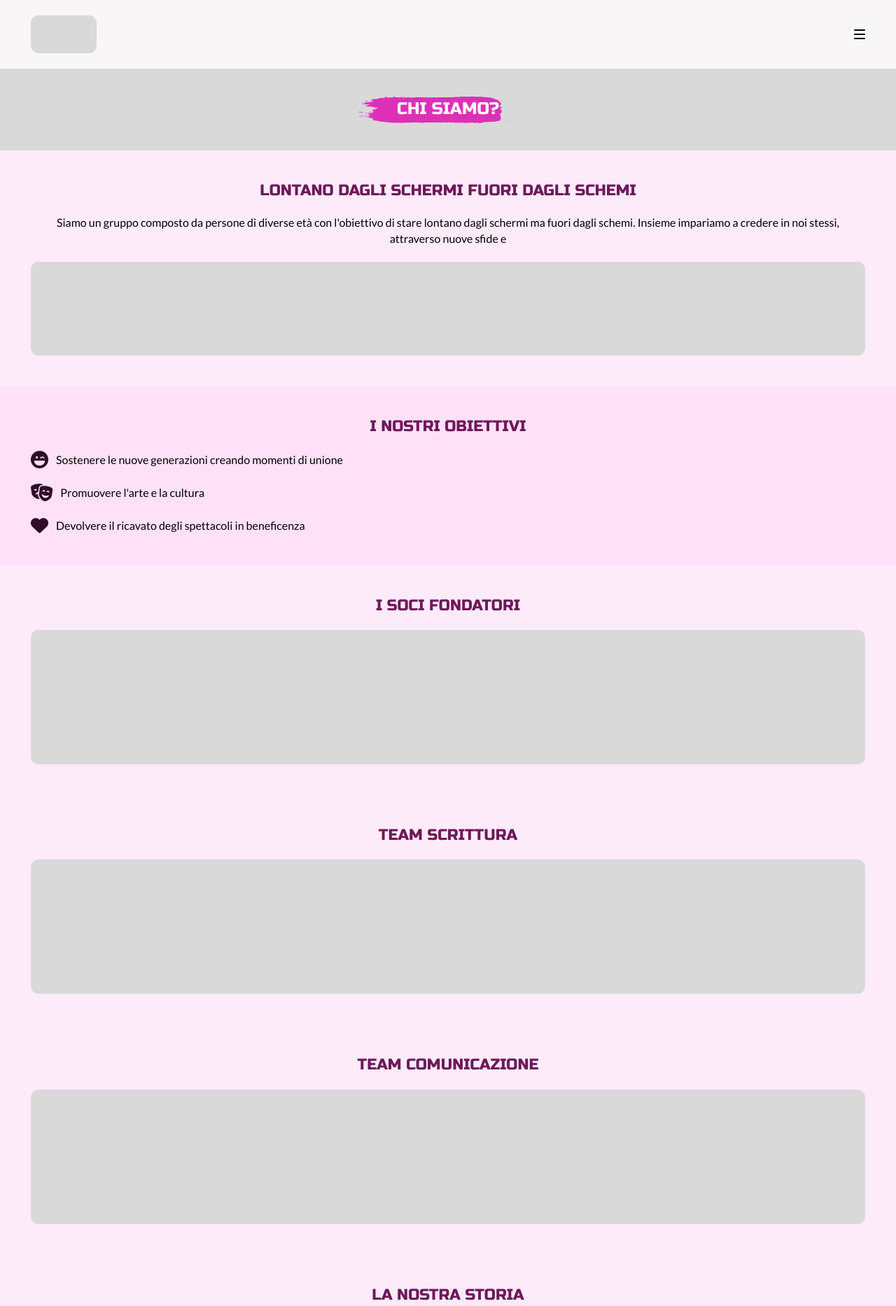
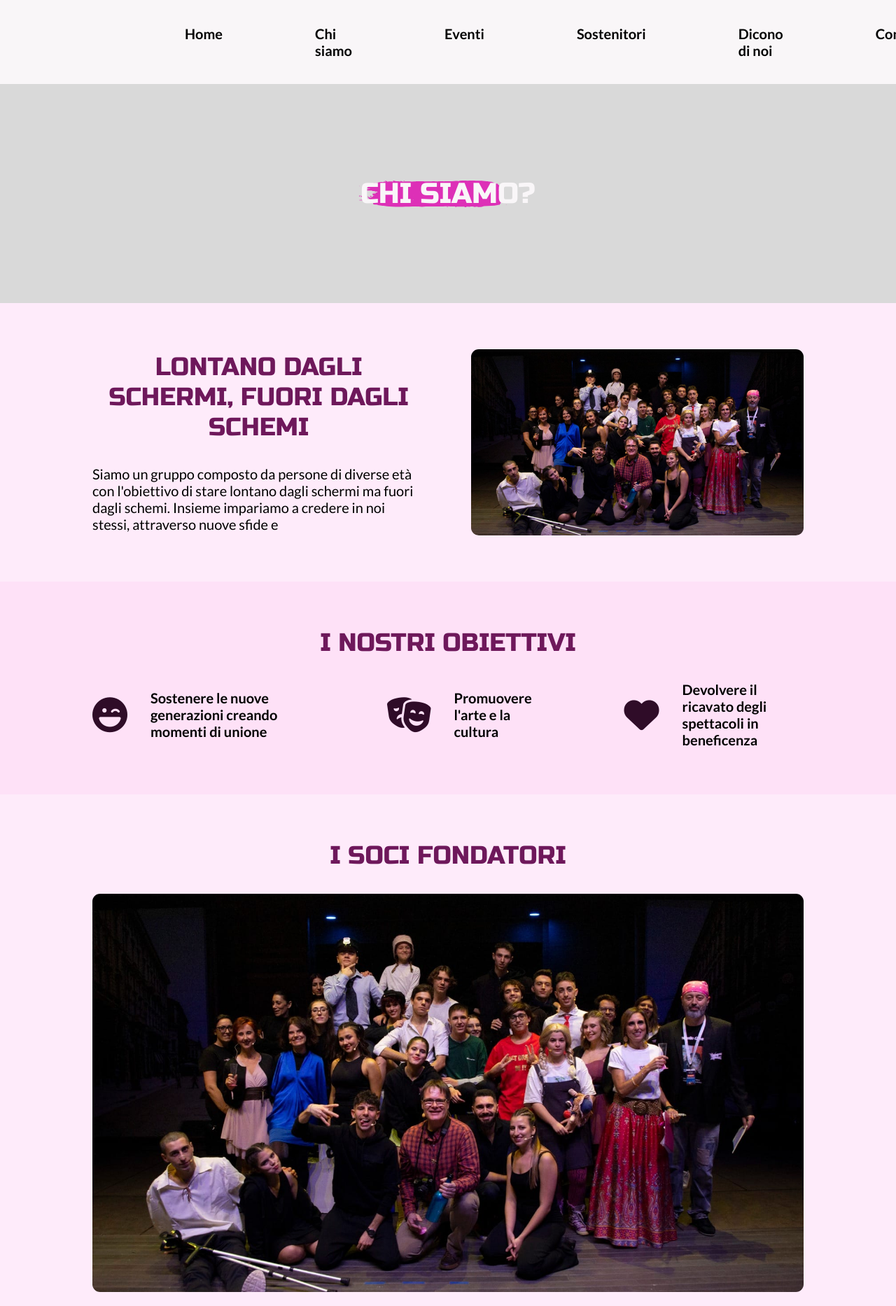
Before and after one commit to f3de55/afkprogettogiovani-mod-08-24, an Astro site: page /afkprogettogiovani/chi-siamo in a window 1280 px wide. Shown: the top 1866 px of the page at 70% size. Built offline with nearby package versions, Linux system fonts and the light colour scheme; Astro itself is replaced by a stand-in of ours.

Commit message:
Draft desktop version

```diff
--- a/src/components/BulletPoint.astro
+++ b/src/components/BulletPoint.astro
@@ -4,7 +4,7 @@ const {icon, text} = Astro.props;
 
 <div>
     <i class={icon}></i>
-    <p>{text}</p>
+    <p class="bold">{text}</p>
 </div>
 
 <style>
@@ -17,4 +17,10 @@ const {icon, text} = Astro.props;
     i {
         font-size: 1.5625rem;
     }
+
+    @media screen and (min-width: 1000px) {
+        i {
+            font-size: 3.125rem;
+        }
+    }
 </style>
--- a/src/components/Button.astro
+++ b/src/components/Button.astro
@@ -20,4 +20,10 @@ const { text, icon = "fa-solid fa-chevron-right" } = Astro.props;
         background: var(--pink-3);
         color: var(--black-1);
     }
+
+    @media screen and (min-width: 1000px) {
+        button {
+            padding: var(--border-radius) var(--space-s);
+        }
+    }
 </style>
--- a/src/components/ButtonLink.astro
+++ b/src/components/ButtonLink.astro
@@ -18,4 +18,10 @@ const { url, text, icon = "fa-solid fa-chevron-right" } = Astro.props;
         background: var(--pink-3);
         color: var(--black-1);
     }
+
+    @media screen and (min-width: 1000px) {
+        a {
+            padding: var(--border-radius) var(--space-s);
+        }
+    }
 </style>
--- a/src/components/ContactInfo.astro
+++ b/src/components/ContactInfo.astro
@@ -1,4 +1,5 @@
 <section class="section-light">
+  <div>
       <!-- Contacts -->
       <div class="contacts">
           <h2>CONTATTACI</h2>
@@ -123,6 +124,7 @@
               </a>
           </div>
       </div>
+    </div>
 </section>
 
 <style>
--- a/src/components/EventCard.astro
+++ b/src/components/EventCard.astro
@@ -1,17 +1,22 @@
 ---
-const { title, text, date, place } = Astro.props;
+const { title, text, date, place, img, alt } = Astro.props;
 
 import Button from './Button.astro';
 import ButtonLink from './ButtonLink.astro';
+import BulletPoint from './BulletPoint.astro';
+
+import { Image } from 'astro:assets';
 ---
 
 <div class="card">
-    <div class="placeholder" id="placeholder1"></div>
+    <div>
+        <Image src={img} alt={alt} />
+    </div>
     <div class="info">
         <h3>{title}</h3>
         <p>{text}</p>
-        <p class="bold"><i class="fa-solid fa-location-dot"></i>{place}</p>
-        <p class="bold"><i class="fa-solid fa-clock"></i>{date}</p>
+        <BulletPoint icon="fa-solid fa-location-dot" text={place} />
+        <BulletPoint icon="fa-solid fa-clock" text={date} />
         <Button text="Scopri di più" />
     </div>
 </div>
@@ -21,6 +26,7 @@ import ButtonLink from './ButtonLink.astro';
         <span id="modal-close"><i class="fa-solid fa-xmark"></i></span>
         <h2>{title.toUpperCase()}</h2>
         <p>{text}</p>
+
         <p class="bold"><i class="fa-solid fa-location-dot"></i>{place}</p>
         <p class="bold"><i class="fa-solid fa-clock"></i>{date}</p>
         <p class="bold"><i class="fa-solid fa-euro-sign"></i>Ingresso a offerta libera</p>
@@ -48,6 +54,7 @@ import ButtonLink from './ButtonLink.astro';
     }
     i {
         margin-right: var(--space-s);
+        font-size: 3.125rem;
     }
 
     aside {
@@ -82,11 +89,14 @@ import ButtonLink from './ButtonLink.astro';
         font-size: 1.5625rem;
     }
 
-    #placeholder1 {
-        height: 9.125rem;
-    }
     #placeholder2 {
         height: 10.6875rem;
+    }
+
+    @media screen and (min-width: 1000px) {
+        .card {
+            flex-direction: row-reverse;
+        }
     }
 </style>
 
--- a/src/components/Header.astro
+++ b/src/components/Header.astro
@@ -93,4 +93,23 @@
     ul li a {
         display: block;
     }
+
+    @media screen and (min-width: 1000px) {
+        header {
+            padding: var(--space-s) var(--space-l);
+        }
+
+        .hamburger-icon {
+            display: none;
+        }
+
+        nav {
+            display: block;
+            position: static;
+            background: transparent;
+        }
+        ul {
+            flex-direction: row;
+        }
+    }
 </style>
--- a/src/layouts/Layout.astro
+++ b/src/layouts/Layout.astro
@@ -74,6 +74,11 @@ import Footer from '../components/Footer.astro';
         gap: var(--space-m);
         padding: var(--space-l);
     }
+    section > div {
+        display: flex;
+        flex-direction: column;
+        gap: var(--space-m);
+    }
     section > p {
         text-align: center;
     }
@@ -141,4 +146,51 @@ import Footer from '../components/Footer.astro';
         font-weight: 700;
         line-height: 120%;
     }
+
+    @media screen and (min-width: 1000px) {
+        :root {
+            --header-height: 7.5051875rem;
+
+            --space-l: 8.25rem;
+            --space-m: 4.125rem;
+            --space-s: 2.0625rem;
+        }
+
+        section {
+            flex-direction: row;
+            align-items: center;
+            padding: var(--space-m) var(--space-l);
+        }
+        section > div {
+            align-items: center;
+            gap: var(--space-s);
+            width: 100%;
+        }
+
+        /* Typography */
+        h1 {
+            font-size: 2.5625rem;
+        }
+        h2 {
+            font-size: 2.25rem;
+        }
+        h3 {
+            font-size: 2rem;
+        }
+        h4 {
+            font-size: 1.8125rem;
+        }
+        h5 {
+            font-size: 1.625rem;
+        }
+        h6 {
+            font-size: 1.4375rem;
+            line-height: 140%;
+        }
+
+        p, a, button {
+            font-size: 1.25rem;
+            line-height: 120%;
+        }
+    }
 </style>
--- a/src/pages/chi-siamo.astro
+++ b/src/pages/chi-siamo.astro
@@ -2,35 +2,53 @@
 import Layout from '../layouts/Layout.astro';
 import PageTitle from '../components/PageTitle.astro';
 import BulletPoint from '../components/BulletPoint.astro';
+
+import { Image } from 'astro:assets';
+import chisiamoImage from '../assets/chi-siamo.jpg';
 ---
 
 <Layout title="Chi siamo - AFK Progetto Giovani">
     <main>
         <PageTitle title="CHI SIAMO?" />
         <section class="section-light">
-            <h2>LONTANO DAGLI SCHERMI FUORI DAGLI SCHEMI</h2>
+            <div>
+                <h2>LONTANO DAGLI SCHERMI, FUORI DAGLI SCHEMI</h2>
                 <p>Siamo un gruppo composto da persone di diverse età con l'obiettivo di stare lontano dagli schermi ma fuori dagli schemi. Insieme impariamo a credere in noi stessi, attraverso nuove sfide e</p>
-            <div class="placeholder" id="placeholder1"></div>
+            </div>
+            <div>
+                <Image src={chisiamoImage} alt="Una foto di noi" />
+            </div>
         </section>
         <section>
+            <div>
                 <h2>I NOSTRI OBIETTIVI</h2>
+                <div class="bullet-points">
                     <BulletPoint icon="fa-solid fa-face-laugh-wink" text="Sostenere le nuove generazioni creando momenti di unione" />
                     <BulletPoint icon="fa-solid fa-masks-theater" text="Promuovere l'arte e la cultura" />
                     <BulletPoint icon="fa-solid fa-heart" text="Devolvere il ricavato degli spettacoli in beneficenza" />
+                </div>
+            </div>
         </section>
         <section class="section-light">
+            <div>
                 <h2>I SOCI FONDATORI</h2>
-            <div class="placeholder" id="placeholder2"></div>
+                <Image src={chisiamoImage} alt="Una foto di noi" />
+            </div>
         </section>
         <section class="section-light">
+            <div>
                 <h2>TEAM SCRITTURA</h2>
-            <div class="placeholder" id="placeholder2"></div>
+                <Image src={chisiamoImage} alt="Una foto di noi" />
+            </div>
         </section>
         <section class="section-light">
+            <div>
                 <h2>TEAM COMUNICAZIONE</h2>
-            <div class="placeholder" id="placeholder2"></div>
+                <Image src={chisiamoImage} alt="Una foto di noi" />
+            </div>
         </section>
         <section class="section-light">
+            <div>
                 <h2>LA NOSTRA STORIA</h2>
                 <h3 class="timeline-title"><i class="fa-solid fa-calendar"></i>2020</h3>
                 <p>Lorem ipsum dolor sit amet, consectetur adipiscing elit. Phasellus ut aliquam dui. Lorem ipsum dolor sit amet, consectetur</p>
@@ -40,23 +58,19 @@ import BulletPoint from '../components/BulletPoint.astro';
                 <p>Lorem ipsum dolor sit amet, consectetur adipiscing elit. Phasellus ut aliquam dui. Lorem ipsum dolor sit amet, consectetur</p>
                 <h3 class="timeline-title"><i class="fa-solid fa-calendar"></i>2023</h3>
                 <p>Lorem ipsum dolor sit amet, consectetur adipiscing elit. Phasellus ut aliquam dui. Lorem ipsum dolor sit amet, consectetur</p>
-            <div class="placeholder" id="placeholder1"></div>
+                <Image src={chisiamoImage} alt="Una foto di noi" />
+            </div>
         </section>
         <section class="section-light">
+            <div>
                 <h2>TRASPARENZA</h2>
                 <a href="#">Statuto dell'associazione AFK PROGETTO GIOVANI</a>
+            </div>
         </section>
     </main>
 </Layout>
 
 <style>
-    #placeholder1 {
-        height: 8.375rem;
-    }
-    #placeholder2 {
-        height: 12rem;
-    }
-
     .timeline-title {
         display: flex;
         align-self: center;
@@ -69,4 +83,12 @@ import BulletPoint from '../components/BulletPoint.astro';
         text-align: center;
         text-decoration: underline;
     }
+
+    @media screen and (min-width: 1000px) {
+        .bullet-points {
+            display: flex;
+            flex-direction: row;
+            gap: var(--space-l);
+        }
+    }
 </style>
--- a/src/pages/index.astro
+++ b/src/pages/index.astro
@@ -14,23 +14,33 @@ import chisiamoImage from '../assets/chi-siamo.jpg';
     <main>
         <Hero />
         <section class="section-light">
+            <div>
                 <h2>CHI SIAMO?</h2>
                 <p>Siamo un gruppo di giovani, con la passione per ogni forma d’arte. Insieme impariamo a valorizzare i nostri talenti. Dal 2022 grazie a chi ha creduto in noi.</p>
+            </div>
+            <div>
                 <Image src={chisiamoImage} alt="Una foto di noi" />
+            </div>
         </section>
         <section>
+            <div>
                 <h2>PROSSIMI EVENTI</h2>
-            <EventCard title="Il sentiero d'argento" text="Un giovane becchino, un filosofo dimenticato e un trattato proibito: questa storia racconta quanto può essere potente un'idea, anche quando il mondo la ignora" date="Sabato 8 giu 2024" place="Auditorium Padre Reina Rho" />
+                <EventCard title="Il sentiero d'argento" text="Un giovane becchino, un filosofo dimenticato e un trattato proibito: questa storia racconta quanto può essere potente un'idea, anche quando il mondo la ignora" date="Sabato 8 giu 2024" place="Auditorium Padre Reina Rho" img={chisiamoImage} alt="Una foto di noi" />
+            </div>
         </section>
         <section>
+            <div>
                 <h2>EVENTI PASSATI</h2>
-            <div class="placeholder" id="placeholder1"></div>
+                <Image src={chisiamoImage} alt="Una foto di noi" />
                 <ButtonLink url="/afkprogettogiovani/eventi" text="Guarda tutto" />
+            </div>
         </section>
         <section class="section-light">
+            <div>
                 <h2>AMICI SOSTENITORI</h2>
                 <p>I nostri amici sostenitori ci permettono di continuare a realizzare i nostri sogni!</p>
-            <div class="placeholder" id="placeholder2"></div>
+                <Image src={chisiamoImage} alt="Una foto di noi" />
+            </div>
         </section>
         <section>
             <h2>DICONO DI NOI</h2>
@@ -43,12 +53,3 @@ import chisiamoImage from '../assets/chi-siamo.jpg';
         <ContactInfo />
     </main>
 </Layout>
-
-<style>
-    #placeholder1 {
-        height: 16.4rem;
-    }
-    #placeholder2 {
-        height: 10.3rem;
-    }
-</style>
--- a/src/pages/sostenitori.astro
+++ b/src/pages/sostenitori.astro
@@ -4,26 +4,27 @@ import PageTitle from '../components/PageTitle.astro';
 import BulletPoint from '../components/BulletPoint.astro';
 
 import { Image } from 'astro:assets';
+import chisiamoImage from '../assets/chi-siamo.jpg';
 ---
 
 <Layout title="Sostenitori - AFK Progetto Giovani">
     <main>
         <PageTitle title="SOSTENITORI" />
         <section class="section-light">
-            <h2>I NOSTRI AMICI SOSTENITORI</h2>
-            <p>Lorem ipsum dolor sit amet, consectetur adipiscing elit. Phasellus ut aliquam dui.</p>
-            <div class="placeholder" id="placeholder1"></div>
+            <div>
+                <h2>I NOSTRI AMICI SOSTENITORI</h2>
+                <p>Lorem ipsum dolor sit amet, consectetur adipiscing elit. Phasellus ut aliquam dui.</p>
+            </div>
+            <div>
+                <Image src={chisiamoImage} alt="Una foto di noi" />
+            </div>
         </section>
         <section>
-            <h2>VUOI SUPPORTARCI ANCHE TU?</h2>
-            <BulletPoint icon="fa-solid fa-credit-card" text="Attraverso una donazione, IBAN: IT47W062300957200005712447" />
-            <BulletPoint icon="fa-brands fa-cc-paypal" text="Attraverso PayPal, da qui" />
+            <div>
+                <h2>VUOI SUPPORTARCI ANCHE TU?</h2>
+                <BulletPoint icon="fa-solid fa-credit-card" text="Attraverso una donazione, IBAN: IT47W062300957200005712447" />
+                <BulletPoint icon="fa-brands fa-cc-paypal" text="Attraverso PayPal, da qui" />
+            </div>
         </section>
     </main>
 </Layout>
-
-<style>
-    #placeholder1 {
-        height: 10.25rem;
-    }
-</style>
```
Also changed, not shown: src/pages/dicono-di-noi.astro (+10 -5 lines), src/pages/eventi.astro (+11 -8 lines). Lines whose indentation alone changed are shown as unchanged.
